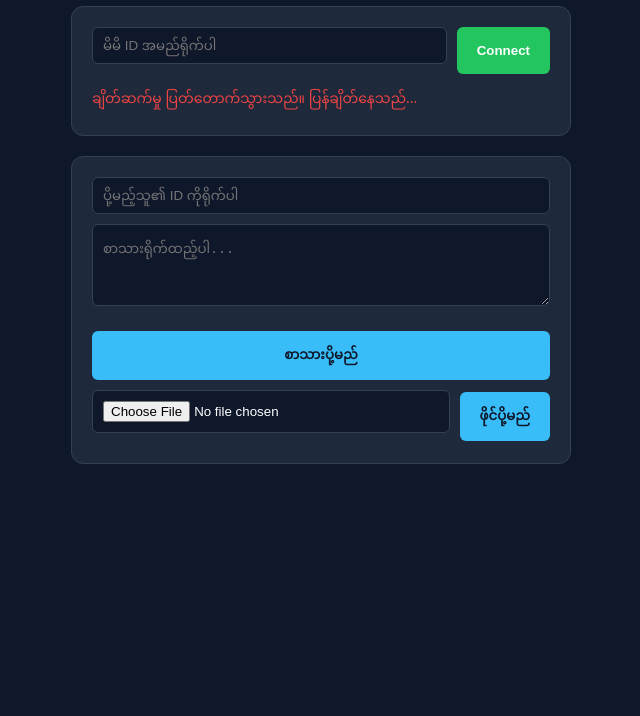
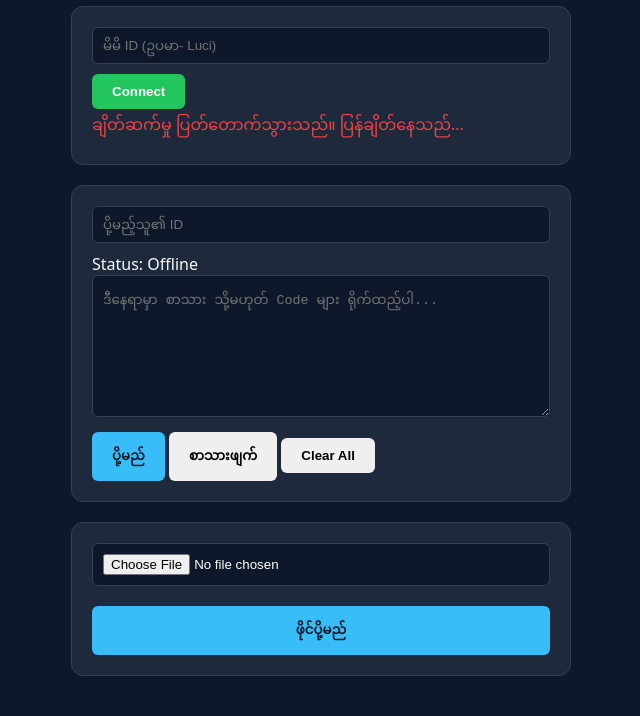
Before and after one commit to lmppz/share-me, a plain HTML site: page index.html in a window 1280 px wide. Shown: the part 100-816 px from the top of the page, without its empty margins (319-959 px from the left). Drawn offline with Linux system fonts and the light colour scheme.

Commit message:
Update index.html

```diff
--- a/index.html
+++ b/index.html
@@ -2,31 +2,44 @@
 <html lang="en">
 <head>
   <meta charset="UTF-8">
-  <meta name="viewport" content="width=device-width, initial-scale=1.0">
-  <title>Share Me</title>
+  <meta name="viewport" content="width=device-width, initial-scale=1.0, maximum-scale=1.0, user-scalable=no">
+  <title>Super ID Share v4</title>
   <link rel="stylesheet" href="style.css">
 </head>
 <body>
   <div class="container">
-    <h1 class="animate-glow">🚀 Share Me</h1>
+    <h1 class="animate-glow">🚀 Super ID Share</h1>
+
     <section class="card">
-      <div style="display: flex; gap: 10px;">
-        <input type="text" id="usernameInput" placeholder="မိမိ ID အမည်ရိုက်ပါ">
+      <div class="input-group">
+        <input type="text" id="usernameInput" placeholder="မိမိ ID (ဥပမာ- Luci)">
         <button id="connectBtn" class="btn-success">Connect</button>
       </div>
-      <div id="status" style="margin-top: 10px; font-size: 14px;">ချိတ်ဆက်နေသည်...</div>
+      <div id="status" class="status-bar">အခြေအနေ: ချိတ်ဆက်ရန် စောင့်ဆိုင်းနေဆဲ...</div>
     </section>
 
     <section class="card">
-      <input type="text" id="targetIdInput" placeholder="ပို့မည့်သူ၏ ID ကိုရိုက်ပါ">
-      <textarea id="textInput" placeholder="စာသားရိုက်ထည့်ပါ..." rows="4"></textarea>
-      <div style="display: flex; flex-direction: column; gap: 10px; margin-top: 10px;">
-        <button id="sendText" class="btn-primary">စာသားပို့မည်</button>
-        <div style="display: flex; gap: 10px; align-items: center;">
-          <input type="file" id="fileInput" style="flex: 1;">
-          <button id="sendFile" class="btn-primary">ဖိုင်ပို့မည်</button>
+      <div class="target-box">
+        <input type="text" id="targetIdInput" placeholder="ပို့မည့်သူ၏ ID">
+        <div id="statusIndicator">
+          Status: <span id="targetStatus" class="offline">Offline</span>
         </div>
       </div>
+
+      <textarea id="textInput" placeholder="ဒီနေရာမှာ စာသား သို့မဟုတ် Code များ ရိုက်ထည့်ပါ..." rows="8"></textarea>
+
+      <div class="button-group">
+        <button id="sendText" class="btn-primary">ပို့မည်</button>
+        <button id="clearInput" class="btn-secondary">စာသားဖျက်</button>
+        <button id="clearHistory" class="btn-danger">Clear All</button>
+      </div>
+    </section>
+
+    <section class="card">
+      <div class="file-upload-wrapper">
+        <input type="file" id="fileInput">
+      </div>
+      <button id="sendFile" class="btn-primary" style="width: 100%; margin-top: 10px;">ဖိုင်ပို့မည်</button>
     </section>
 
     <div id="fileList"></div>
```
